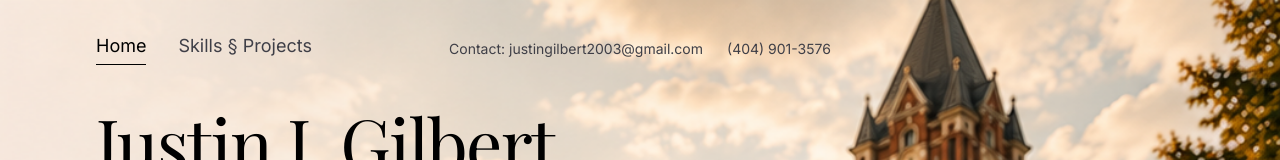
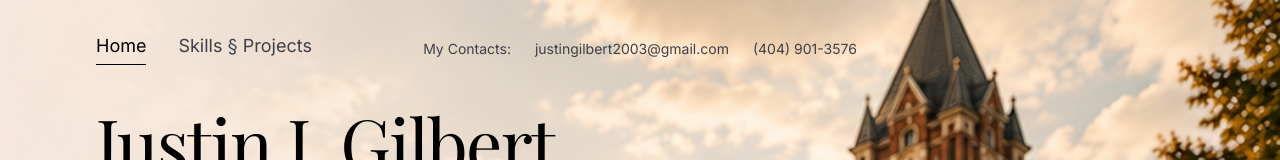
Before and after one commit to gilbert-jj/justing-portfolio, a Next.js app: page / in a window 1280 px wide. Shown: the top 160 px of the page. Built offline with nearby package versions, Linux system fonts and the light colour scheme.

Commit message:
modified 'contact' next to my contacts

```diff
--- a/app/page.tsx
+++ b/app/page.tsx
@@ -31,11 +31,14 @@ className="min-h-screen bg-cover bg-right bg-no-repeat bg-zinc-100"  style={{
   </div>
 
   <div className="absolute left-1/2 flex -translate-x-1/2 items-center gap-6 text-sm text-zinc-700">
+  <p>
+    My Contacts:
+  </p>
   <a
-    href="https://mail.google.com/mail/u/0/?tab=rm&ogbl#inbox"
+    href="mailto:justingilbert2003@gmail.com"
     className="hover:text-black transition"
   >
-    Contact:       justingilbert2003@gmail.com
+    justingilbert2003@gmail.com
   </a>
   <p>
     (404) 901-3576
```
